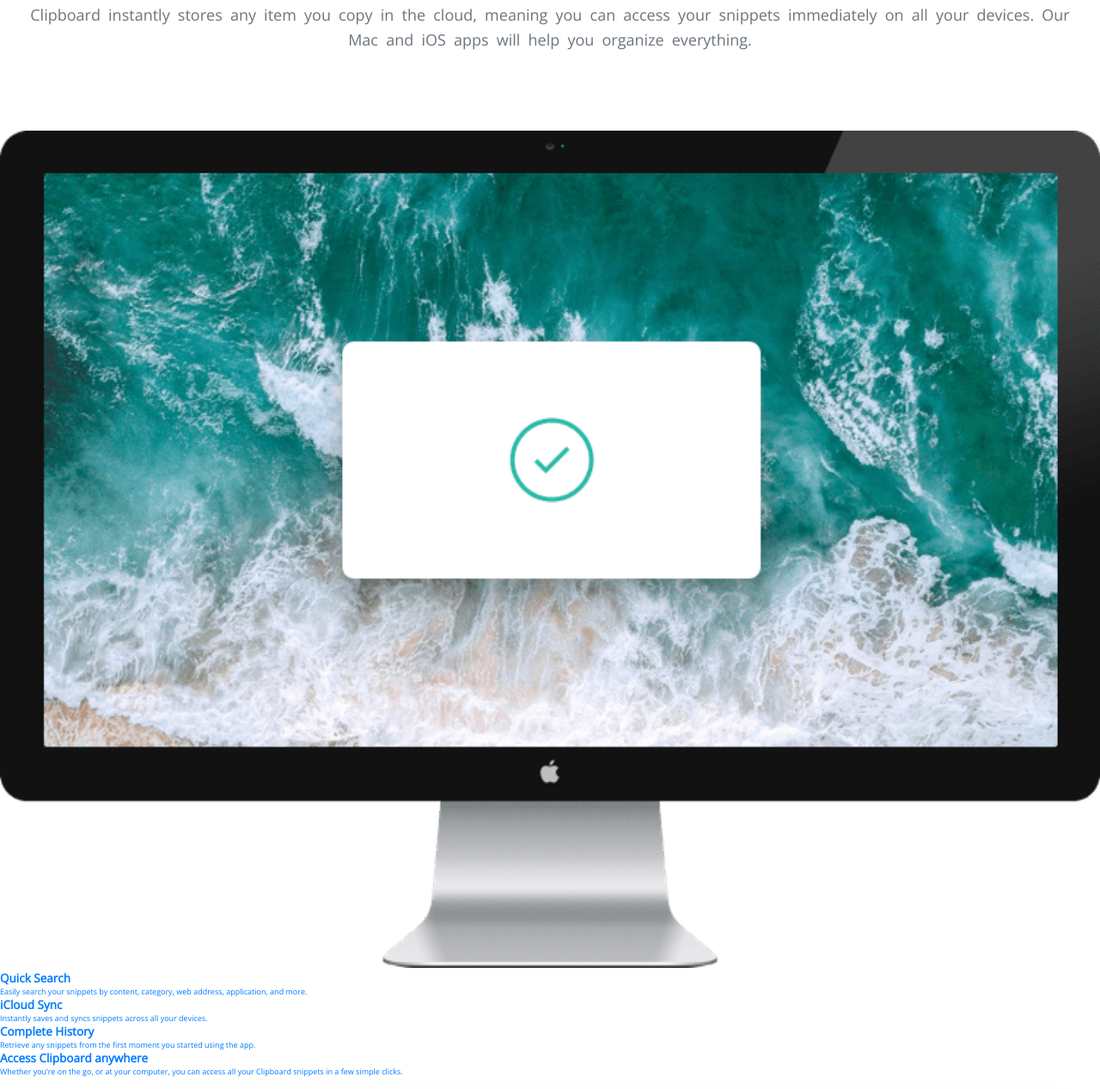
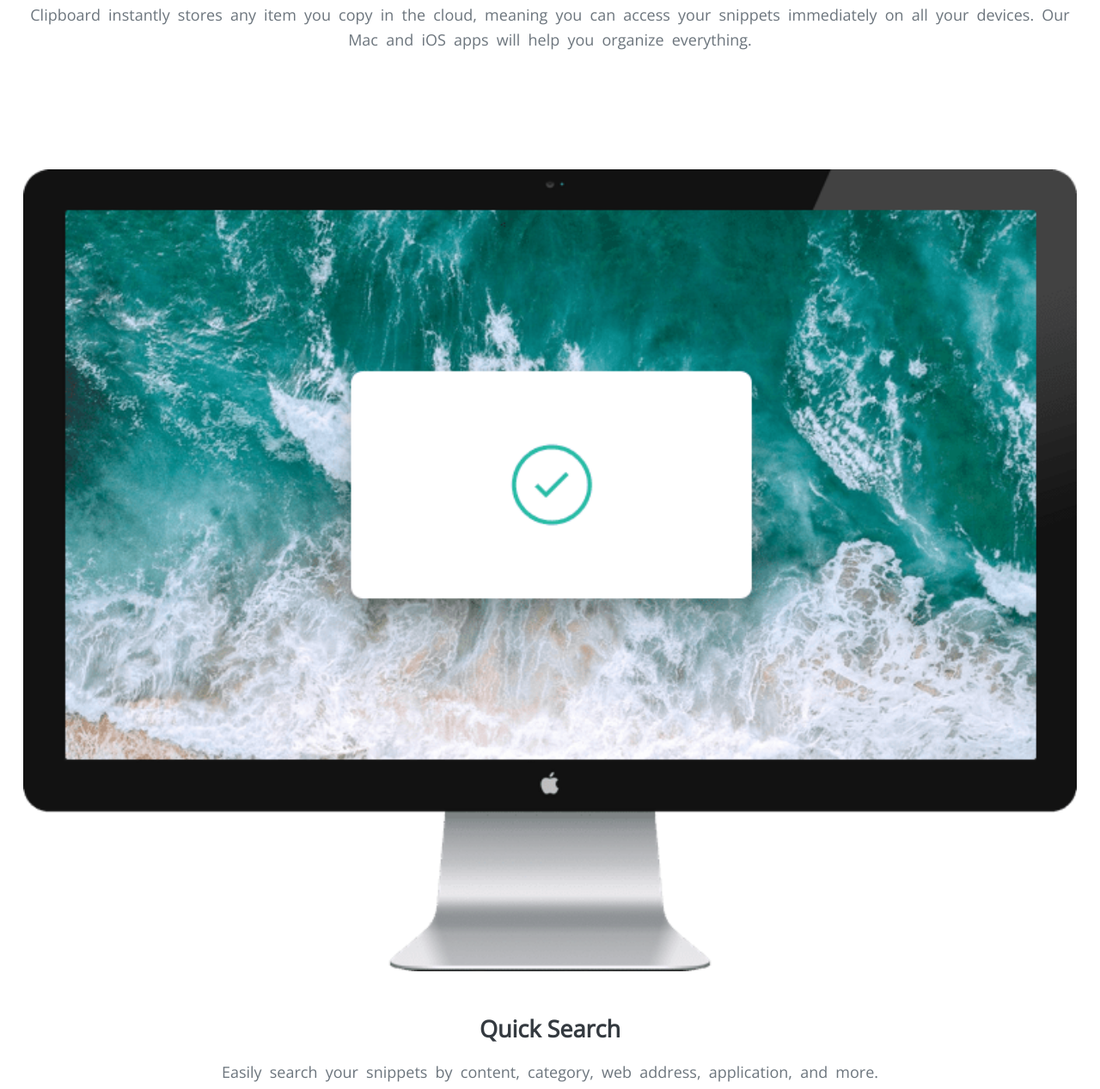
Before and after one commit to RakibRahman/clipboard-landing-page, a plain HTML site: page index.html in a window 1280 px wide. Shown: the part 681-1948 px from the top of the page at 86% size. Drawn offline with nearby package versions, Linux system fonts and the light colour scheme.

Commit message:
Feature Updated

```diff
--- a/scss/main.scss
+++ b/scss/main.scss
@@ -51,3 +51,15 @@ Table of contents
 // end of header
 
 // 2. feature
+
+.feature {
+  padding: 0 3rem;
+  text-align: center;
+  @include h_p;
+  img {
+    margin: 5rem 0;
+  }
+  p {
+    margin-bottom: 6rem;
+  }
+}
```
Also changed, not shown: css/main.css, 2 other files.
